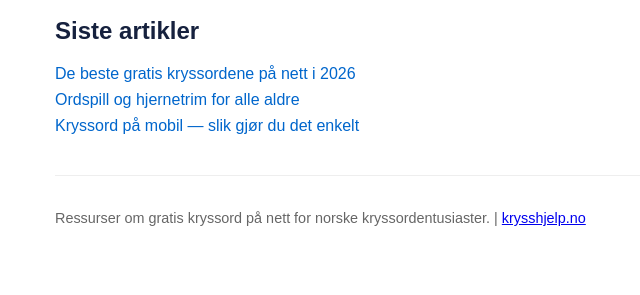
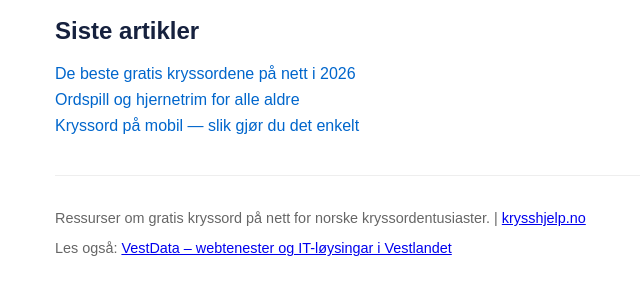
Before and after one commit to josuekongolo/billig-webdesign, a plain HTML site: page index.html in a window 1280 px wide. Shown: the part 121-416 px from the top of the page, without its empty margins (135-775 px from the left). Drawn offline with Linux system fonts and the light colour scheme.

Commit message:
Add resource link

```diff
--- a/index.html
+++ b/index.html
@@ -27,5 +27,5 @@
 </ul></nav>
 </main>
 <footer><p>Ressurser om gratis kryssord på nett for norske kryssordentusiaster. |
-<a href="https://krysshjelp.no">krysshjelp.no</a></p></footer>
+<a href="https://krysshjelp.no">krysshjelp.no</a></p><p>Les også: <a href="https://vestdata.no">VestData – webtenester og IT-løysingar i Vestlandet</a></p></footer>
 </body></html>
```
